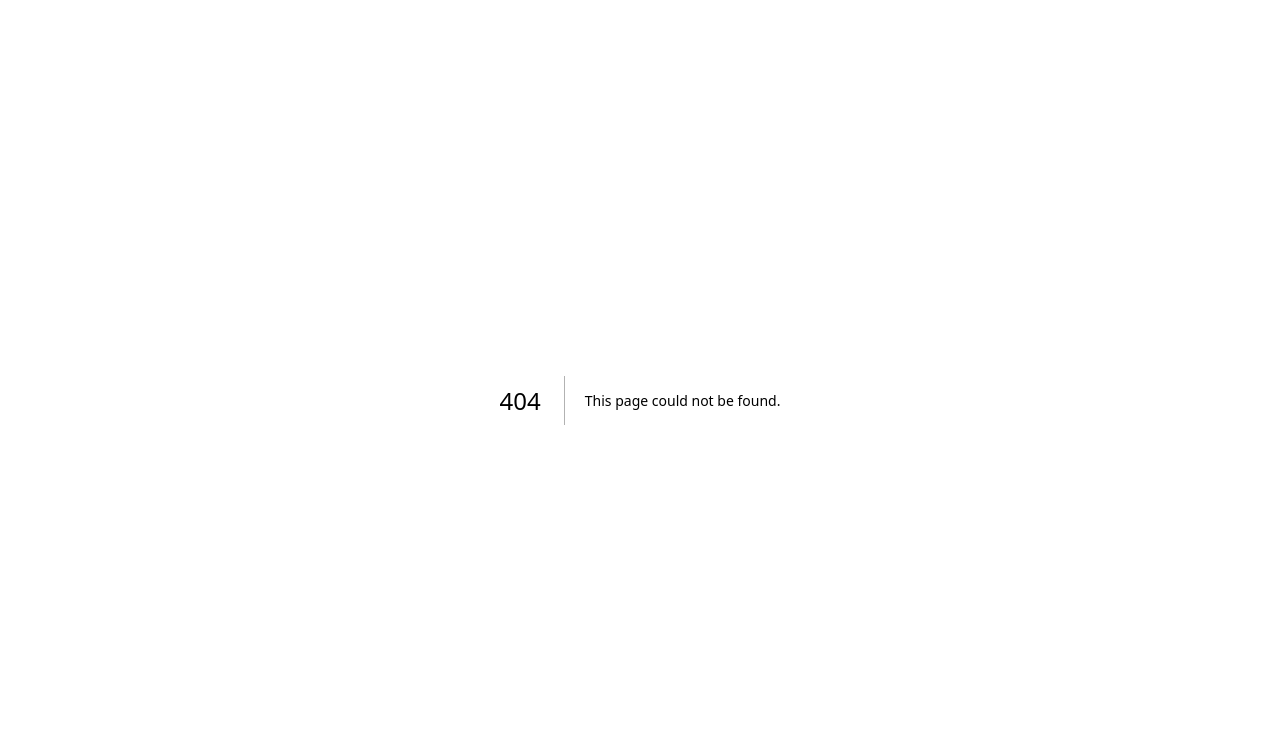
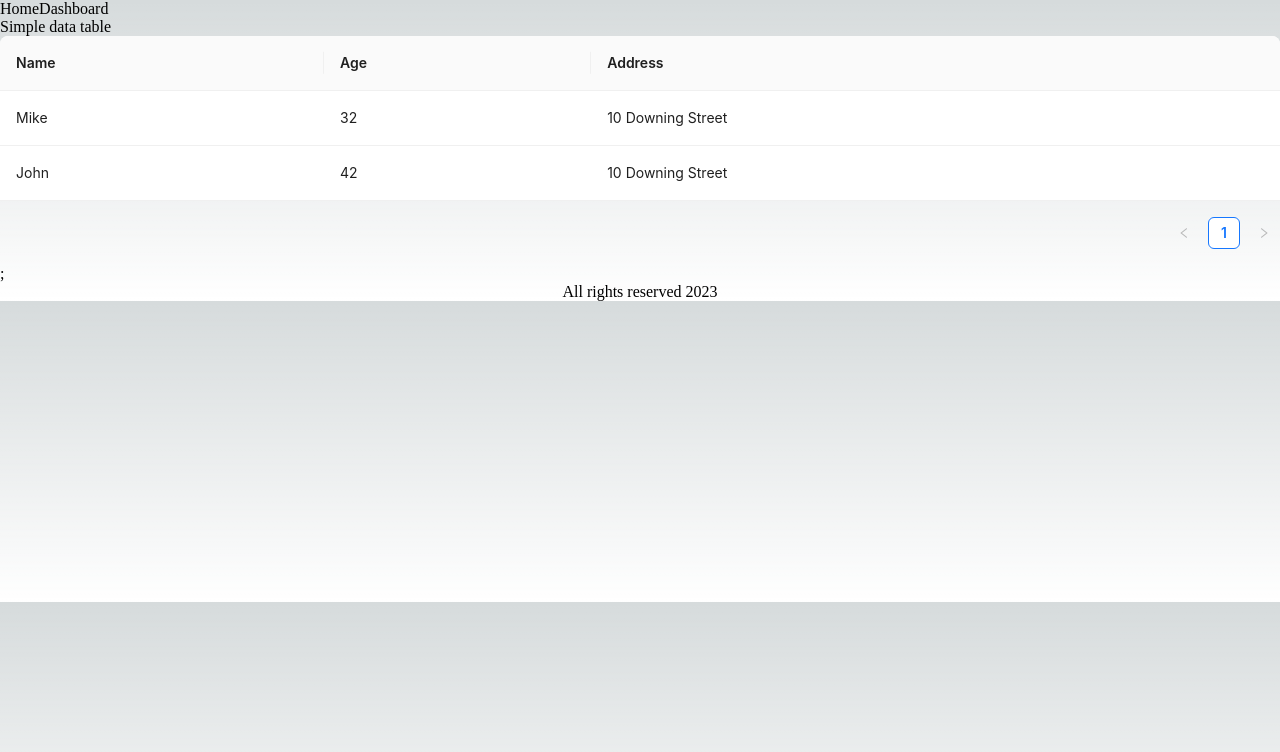
Before and after one commit to alordiel/bakery-erp, a Next.js app: page /dashboard in a window 1280 px wide. Before the commit this address had no page. Shown: the top 752 px of the page. Built offline with nearby package versions, Linux system fonts and the light colour scheme.

Commit message:
added demo page for dashboard

```diff
--- a/package.json
+++ b/package.json
@@ -13,6 +13,7 @@
     "eslint-config-next": "13.2.3",
     "next": "13.2.3",
     "react": "18.2.0",
-    "react-dom": "18.2.0"
+    "react-dom": "18.2.0",
+    "antd": "^5.3.0"
   }
 }
--- /dev/null
+++ b/src/app/dashboard/page.js
@@ -0,0 +1,47 @@
+'use client';
+
+import { Table } from 'antd';
+
+const dataSource = [
+  {
+    key: '1',
+    name: 'Mike',
+    age: 32,
+    address: '10 Downing Street',
+  },
+  {
+    key: '2',
+    name: 'John',
+    age: 42,
+    address: '10 Downing Street',
+  },
+];
+
+const columns = [
+  {
+    title: 'Name',
+    dataIndex: 'name',
+    key: 'name',
+  },
+  {
+    title: 'Age',
+    dataIndex: 'age',
+    key: 'age',
+  },
+  {
+    title: 'Address',
+    dataIndex: 'address',
+    key: 'address',
+  },
+];
+
+
+
+export default function Dashboard() {
+    return (
+        <main>
+            Simple data table
+            <Table dataSource={dataSource} columns={columns} />;
+        </main>
+    )
+};
--- a/src/app/layout.js
+++ b/src/app/layout.js
@@ -1,4 +1,5 @@
 import './globals.css'
+import Link from "next/link";
 
 export const metadata = {
   title: 'Create Next App',
@@ -8,7 +9,18 @@ export const metadata = {
 export default function RootLayout({ children }) {
   return (
     <html lang="en">
-      <body>{children}</body>
+      <body>
+      <header>
+        <nav>
+          <Link href="/">Home</Link>
+          <Link href="/dashboard">Dashboard</Link>
+        </nav>
+      </header>
+      {children}
+      <footer style={{textAlign:"center"}}>
+        All rights reserved 2023
+      </footer>
+      </body>
     </html>
   )
 }
```
Also changed, not shown: src/app/page.js (+6 -82 lines), 1 other file (tests, documents, lock files or other folders).
